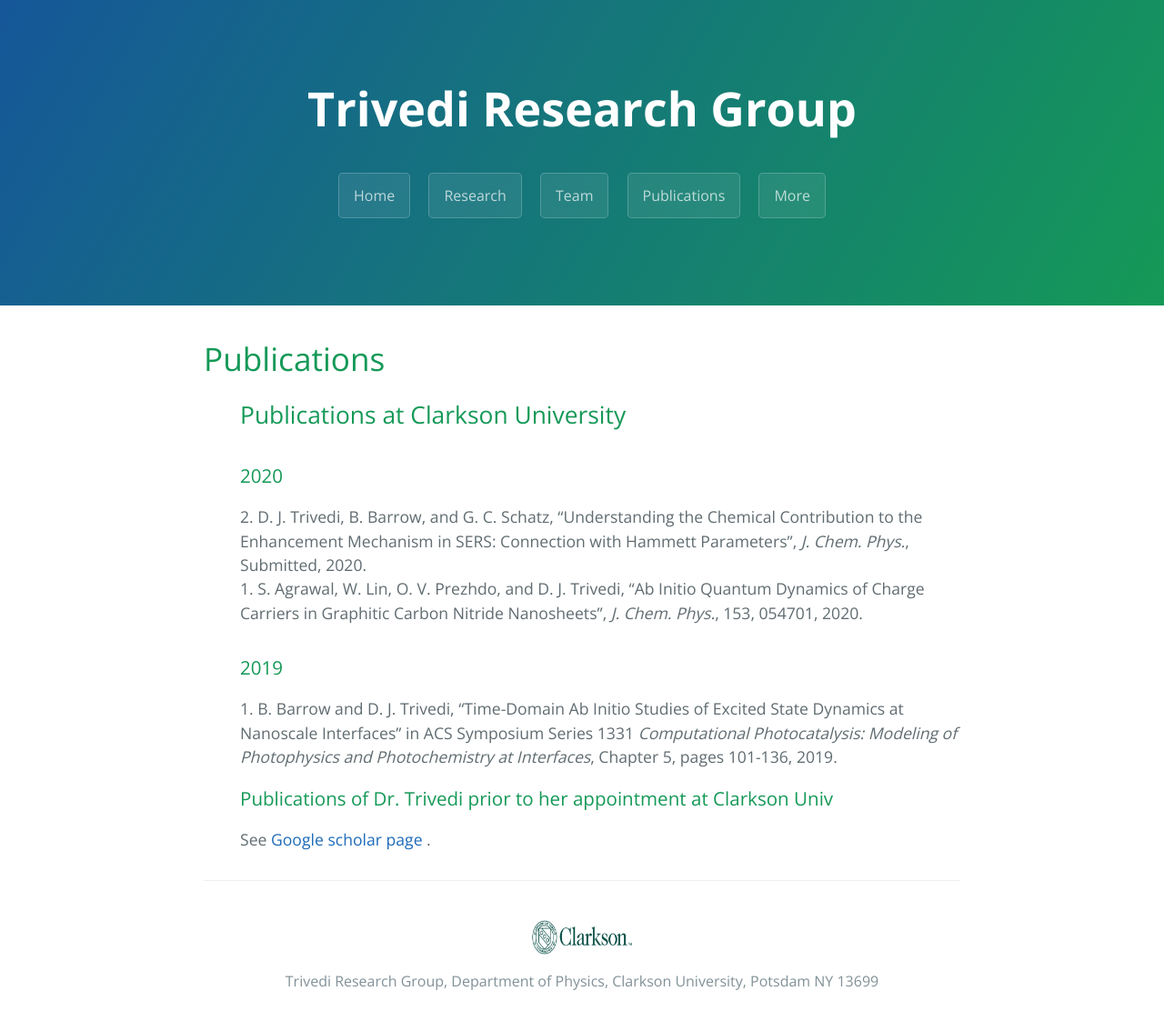
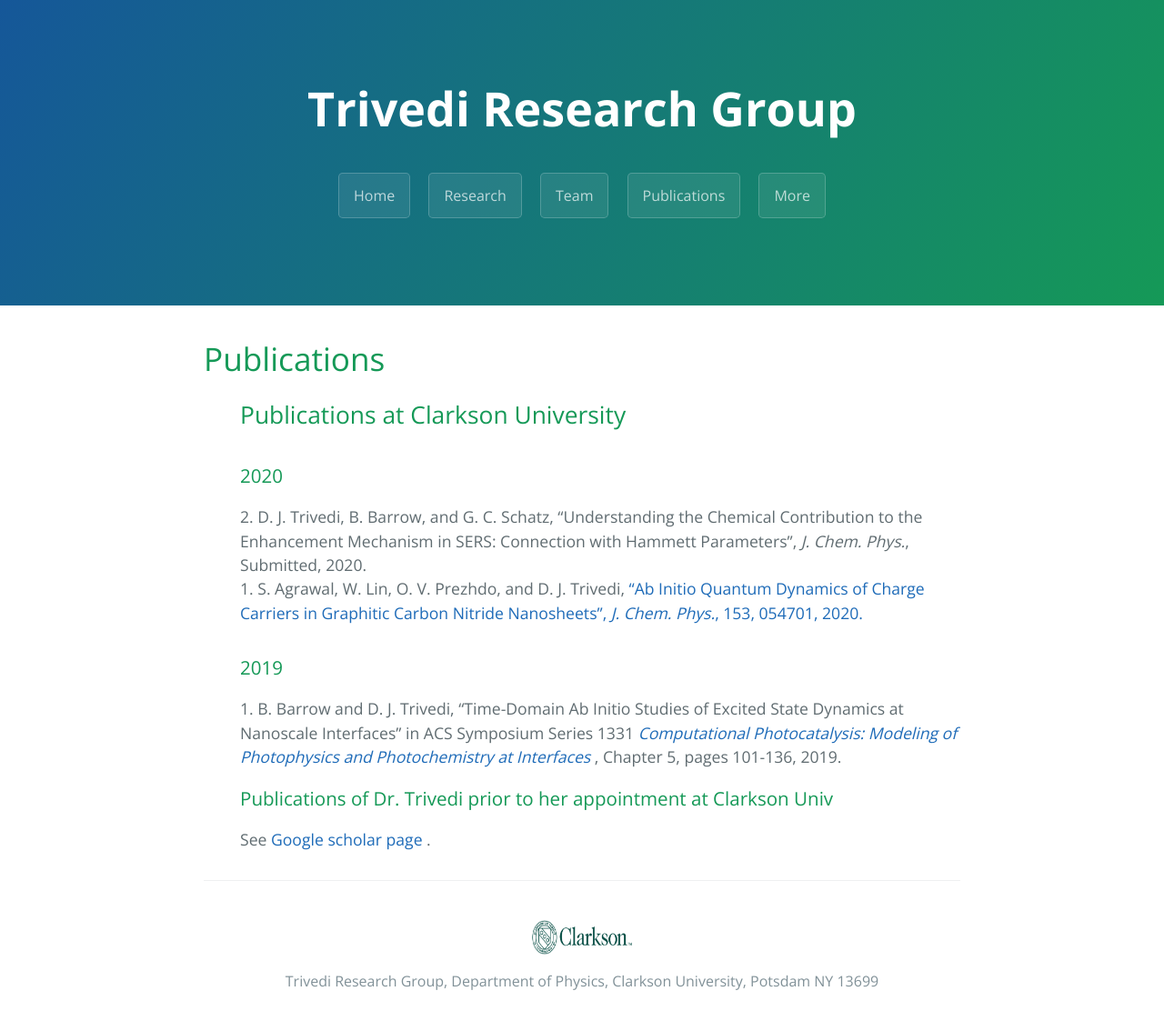
Before and after one commit to dharatrivedi/dharatrivedi.github.io, a Jekyll site: the page built from publication.html, in a window 1280 px wide. Shown: the whole page at 91% size. Built offline with Jekyll 4.4.1, drawn with Linux system fonts in a browser that asks for light colours; part of the change alters nothing that is shown.

```diff
--- a/publication.html
+++ b/publication.html
@@ -9,9 +9,9 @@ title: {{ site.name }}
     <h2>Publications at Clarkson University</h2>
     <h3>2020</h3>
       2. D. J. Trivedi, B. Barrow, and G. C. Schatz, “Understanding the Chemical Contribution to the Enhancement Mechanism in SERS: Connection with Hammett Parameters”, <i>J. Chem. Phys.</i>, Submitted, 2020.<br />
-      1. S. Agrawal, W. Lin, O. V. Prezhdo, and D. J. Trivedi, “Ab Initio Quantum Dynamics of Charge Carriers in Graphitic Carbon Nitride Nanosheets”, <i>J. Chem. Phys.</i>, 153, 054701, 2020.
+      1. S. Agrawal, W. Lin, O. V. Prezhdo, and D. J. Trivedi, <a href="https://doi.org/10.1063/5.0010628"> “Ab Initio Quantum Dynamics of Charge Carriers in Graphitic Carbon Nitride Nanosheets”, <i>J. Chem. Phys.</i>, 153, 054701, 2020.</a>
     <h3>2019</h3>
-      1. B. Barrow and D. J. Trivedi, “Time-Domain Ab Initio Studies of Excited State Dynamics at Nanoscale Interfaces” in ACS Symposium Series 1331 <i>Computational Photocatalysis: Modeling of Photophysics and Photochemistry at Interfaces</i>, Chapter 5, pages 101-136, 2019.
+      1. B. Barrow and D. J. Trivedi, “Time-Domain Ab Initio Studies of Excited State Dynamics at Nanoscale Interfaces” in ACS Symposium Series 1331 <i> <a href="https://doi.org/10.1021/bk-2019-1331.ch005"> Computational Photocatalysis: Modeling of Photophysics and Photochemistry at Interfaces </a> </i>, Chapter 5, pages 101-136, 2019.
   </ul>
   <ul class="clearfix">
     <h3>Publications of Dr. Trivedi prior to her appointment at Clarkson Univ</h3>
```
